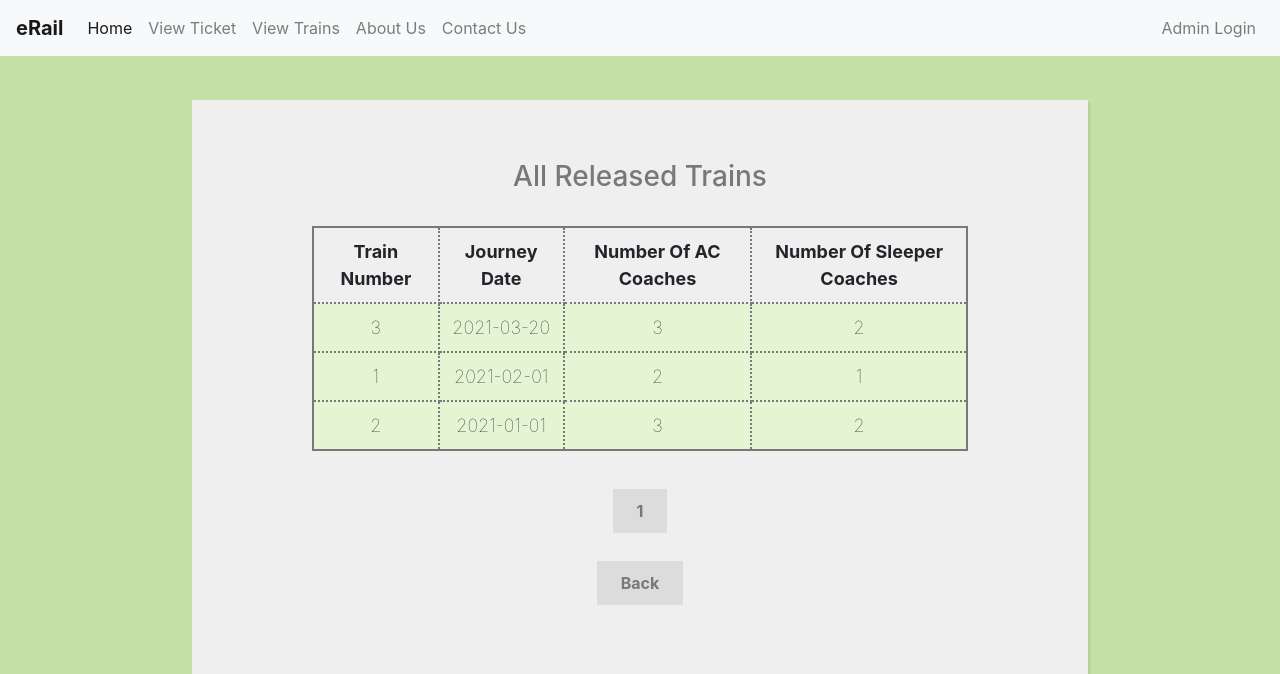
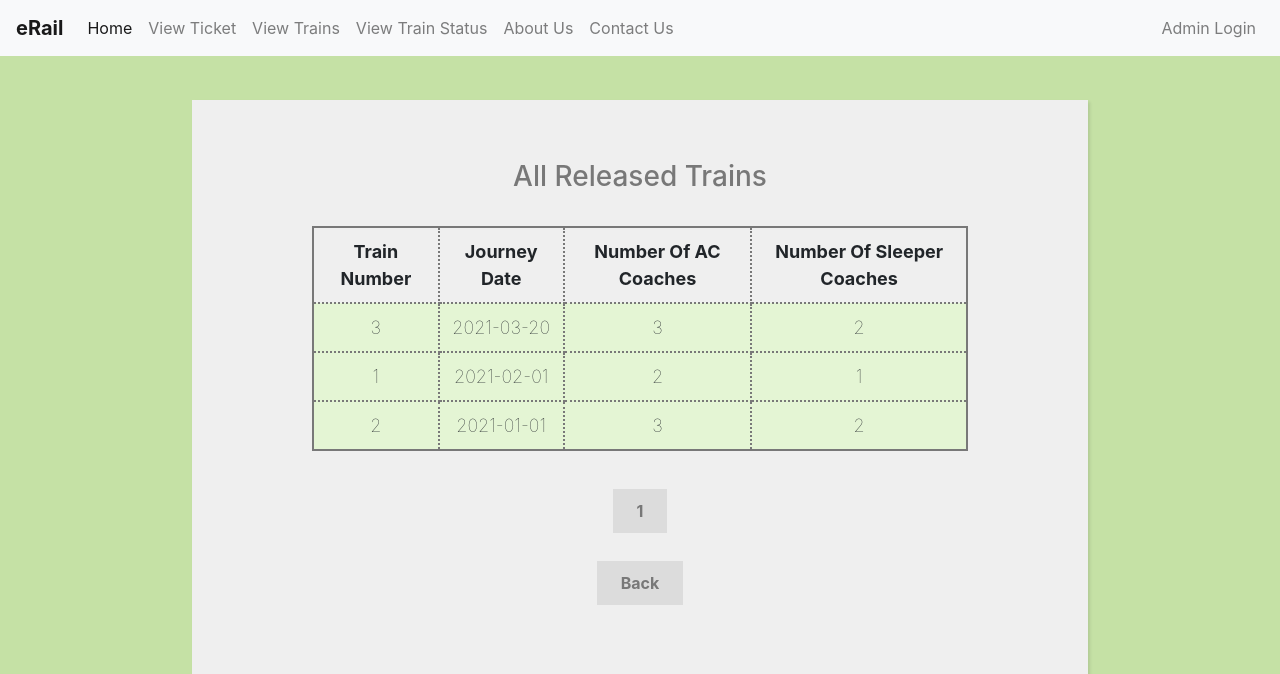
Before and after one commit to pranjalibajpai/eRail, a PHP site: page /view-trains.php in a window 1280 px wide. Shown: the top 674 px of the page. Run offline with PHP 8.4, Linux system fonts and the light colour scheme; data comes from the database, SQL or seed files in the repository; some libraries are stand-ins or nearby versions.

Commit message:
feat: add link to view train status

```diff
--- a/admin-page.php
+++ b/admin-page.php
@@ -27,6 +27,7 @@
     </div><br><br>
     <a href="release-train.php" class="register"> Release New Train </a><br><br><br>
     <a href="view-trains.php" class="register">View Trains</a><br><br><br>
+    <a href="view-status.php" class="register">View Train Status</a><br><br><br>
     <a href="view-users.php" class="register">View Registered Users</a><br><br><br>
     <a href="view-bookings.php" class="register">View All Bookings</a><br><br><br>
     <div class="line-box">
--- a/template/header.php
+++ b/template/header.php
@@ -27,6 +27,9 @@
         <a class="nav-link" href="view-trains.php">View Trains</a>
       </li>
       <li class="nav-item">
+        <a class="nav-link" href="view-status.php">View Train Status</a>
+      </li>
+      <li class="nav-item">
         <a class="nav-link" href="about.php">About Us</a>
       </li>
       <li class="nav-item">
--- a/user.php
+++ b/user.php
@@ -27,6 +27,7 @@
     </div><br><br>
     <a href="book-ticket.php" class="register"> Book New Ticket </a><br><br><br>
     <a href="view-trains.php" class="register">View All Trains</a><br><br><br>
+    <a href="view-status.php" class="register">View Train Status</a><br><br><br>
     <a href="view-user-booking.php" class="register">View Past Bookings</a><br><br><br>
     <div class="line-box">
       <div class="line"></div>
```
Also changed, not shown: README.md.
